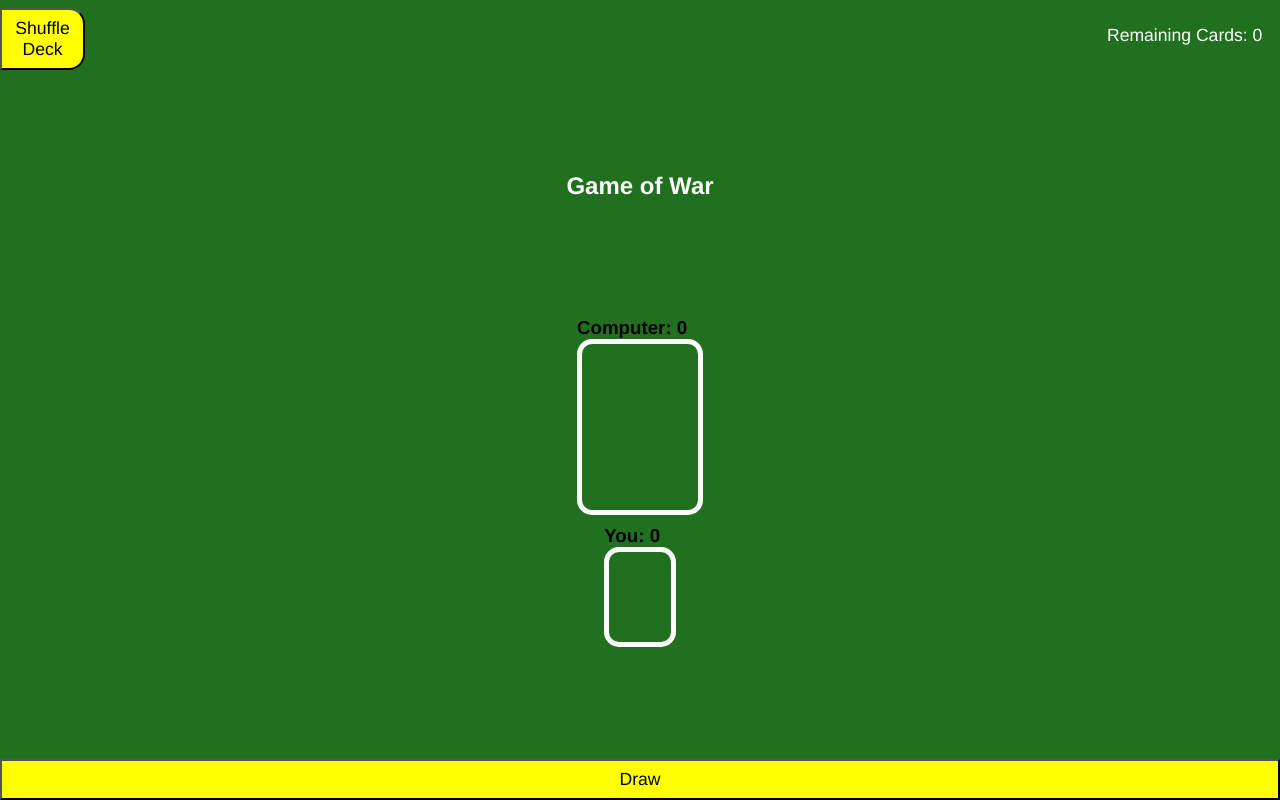
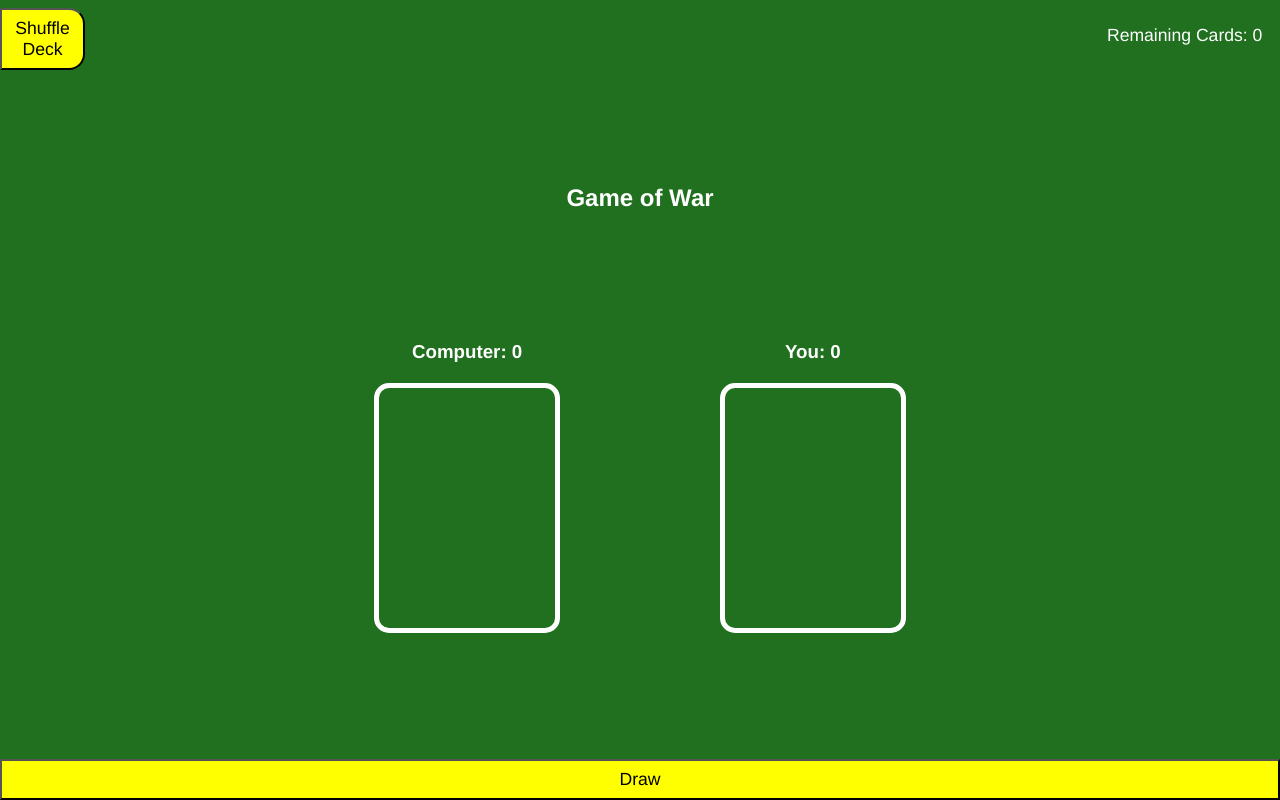
Before and after one commit to jv-pv/Async-JS-War, a website: page index.html in a window 1280 px wide. Drawn offline with Linux system fonts and the light colour scheme.

Commit message:
Refactored styles for responsiveness

```diff
--- a/styles.css
+++ b/styles.css
@@ -68,6 +68,10 @@ main {
     justify-content: space-between;
 }
 
+h2 {
+    margin: 1.2rem;
+}
+
 button {
     width: 100%;
     background-color: yellow;
@@ -95,7 +99,7 @@ button.draw {
 button.draw:disabled {
     opacity: 50%;
     color: red;
-    cursor: unset;
+    cursor: not-allowed;
     transition: all 1s;
 }
 
@@ -108,38 +112,31 @@ button.draw:disabled {
     margin: 1rem;
 }
 
-.cards-container img {
-    width: 100%;
-    min-width: 10%;
+.cards-container h3 {
+    color: var(--white);
+    margin-bottom: 1.2rem;
+}
+
+.wrapper {
+    display: flex;
+    flex-direction: column;
+    justify-content: center;
+    align-items: center;
 }
 
 .card {
-    width: 100%;
-    height: 100%;
-    max-width: 14rem;
-    aspect-ratio: 5/7;
+    height: 140px;
+    width: calc(150px * 5 / 7);
     border: 5px solid var(--white);
     border-radius: 15px;
-}
-
-.card.active {
-    width: 100%;
-    height: fit-content;
-    max-width: 14rem;
-    border: 5px solid var(--white);
-    border-radius: 15px;
+    transition: all 500ms;
 }
 
 .cards-container img {
     width: 100%;
     max-width: 14rem;
-    border: 5px solid var(--white);
     border-radius: 15px;
     padding: 0.5rem;
-}
-
-.cards-container h2 {
-    color: var(--white);
 }
 
 .winner-banner {
@@ -159,3 +156,28 @@ button.draw:disabled {
     color: var(--white);
     margin: 0 1em;
 }
+
+
+@media screen and (min-width: 600px) {
+
+    .cards-container {
+        flex-direction: row;
+        gap: 10rem;
+    }
+
+
+    .card {
+        height: 200px;
+        width: calc(210px * 5 / 7);
+        border: 5px solid var(--white);
+        border-radius: 15px;
+        transition: all 500ms;
+    }
+}
+
+@media screen and (min-width: 700px) {
+    .card {
+        height: 250px;
+        width: calc(260px * 5/7);
+    }
+}
```
